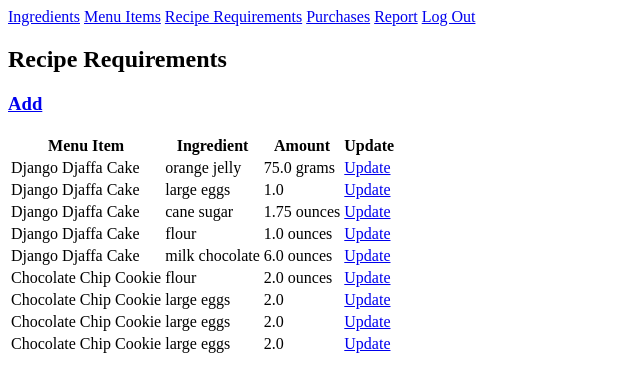
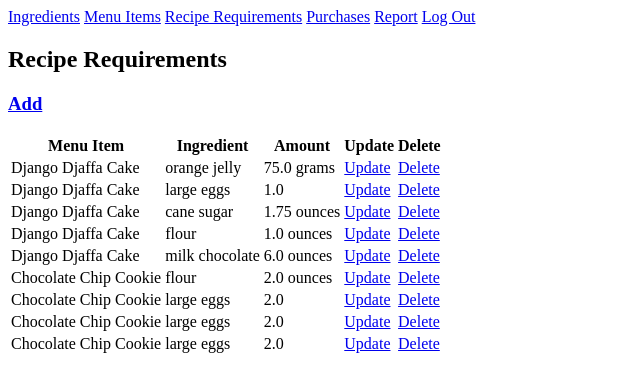
Before and after one commit to Grant094/djangodelights, a Django app: page /reciperequirements in a window 1280 px wide. Shown: the top 392 px of the page, without its empty margins (0-640 px from the left). Run offline with Django 4.2, Linux system fonts and the light colour scheme; a user stored in the database is signed in; data comes from the database, SQL or seed files in the repository; both versions use the stored data as it was after the commit.

Commit message:
Enabled RecipeRequirementDelete() view

```diff
--- a/djangodelights/urls.py
+++ b/djangodelights/urls.py
@@ -35,6 +35,7 @@ urlpatterns = [
     path('reciperequirements', views.RecipeRequirementList.as_view(), name="reciperequirements"),
     path('reciperequirement/create', views.RecipeRequirementCreate.as_view(), name="reciperequirementcreate"),
     path('reciperequirement/<pk>/update', views.RecipeRequirementUpdate.as_view(), name="reciperequirementupdate"),
+    path('reciperequirement/<pk>/delete', views.RecipeRequirementDelete.as_view(), name="reciperequirementdelete"),
     path('purchases', views.PurchaseList.as_view(), name="purchases"),
     path('purchase/create', views.PurchaseCreate.as_view(), name="purchasecreate"),
     path('report', views.ReportView.as_view(), name="report"),
--- a/inventory/templates/inventory/reciperequirements.html
+++ b/inventory/templates/inventory/reciperequirements.html
@@ -10,6 +10,7 @@
                 <th>Ingredient</th>
                 <th>Amount</th>
                 <th>Update</th>
+                <th>Delete</th>
             </thead>
             <tbody>
                 {% for requirement in object_list %}
@@ -18,6 +19,7 @@
                     <td>{{ requirement.ingredient.name }}</td>
                     <td>{{ requirement.quantity }} {{ requirement.ingredient.unit }}</td>
                     <td><a href="{% url 'reciperequirementupdate' requirement.pk %}">Update</a></td>
+                    <td><a href="{% url 'reciperequirementdelete' requirement.pk %}">Delete</a></td>
                 </tr>
                 {% endfor %}
             </tbody>
--- a/inventory/views.py
+++ b/inventory/views.py
@@ -68,6 +68,11 @@ class RecipeRequirementUpdate(LoginRequiredMixin, UpdateView):
     form_class = RecipeRequirementUpdateForm
     template_name = "inventory/reciperequirement_update_form.html"
 
+class RecipeRequirementDelete(LoginRequiredMixin, DeleteView):
+    model = RecipeRequirement
+    template_name = "inventory/reciperequirement_delete_form.html"
+    success_url = "/reciperequirements"
+
 class PurchaseList(LoginRequiredMixin, ListView):
     model = Purchase
     template_name = "inventory/purchases.html"
```
Also changed, not shown: inventory/templates/inventory/reciperequirement_delete_form.html (added, +10 -0 lines), db.sqlite3.
